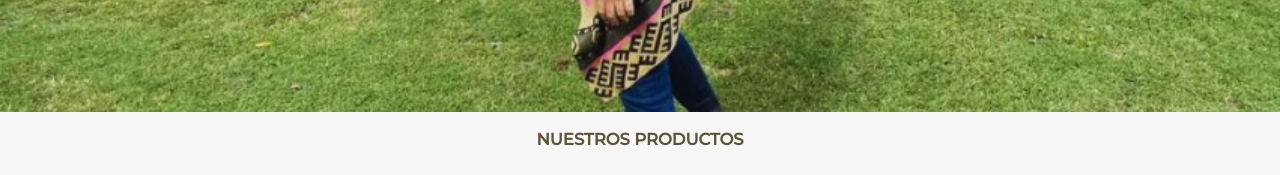
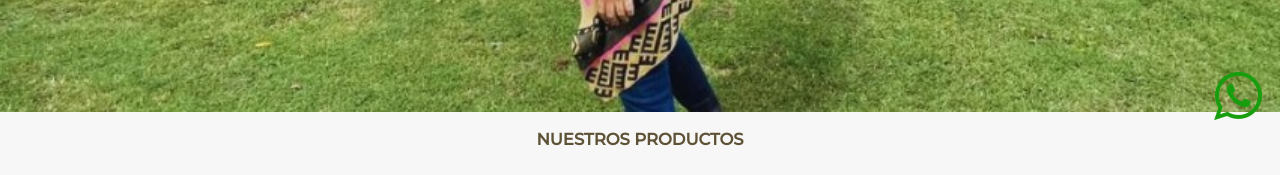
Before and after one commit to FacundoTissera/grupo_2_Tiare, a website: page views/index.html in a window 1280 px wide. Shown: the part 625-800 px from the top of the page. Drawn offline with Linux system fonts and the light colour scheme.

Commit message:
se agrega boton de whatsapp

```diff
--- a/views/index.html
+++ b/views/index.html
@@ -94,6 +94,12 @@
                 </div>
             </div>
         </article>
+
+        <!--BOTON DE WHATSAPP-->
+        <button class="button-whatsapp" >
+            <img src="/image/whatsapp.png" alt="whatsapp" class="whatsapp">
+        </button>
+
         <article>
             <div class="articulos">
                 <div class="foto-producto">
```
